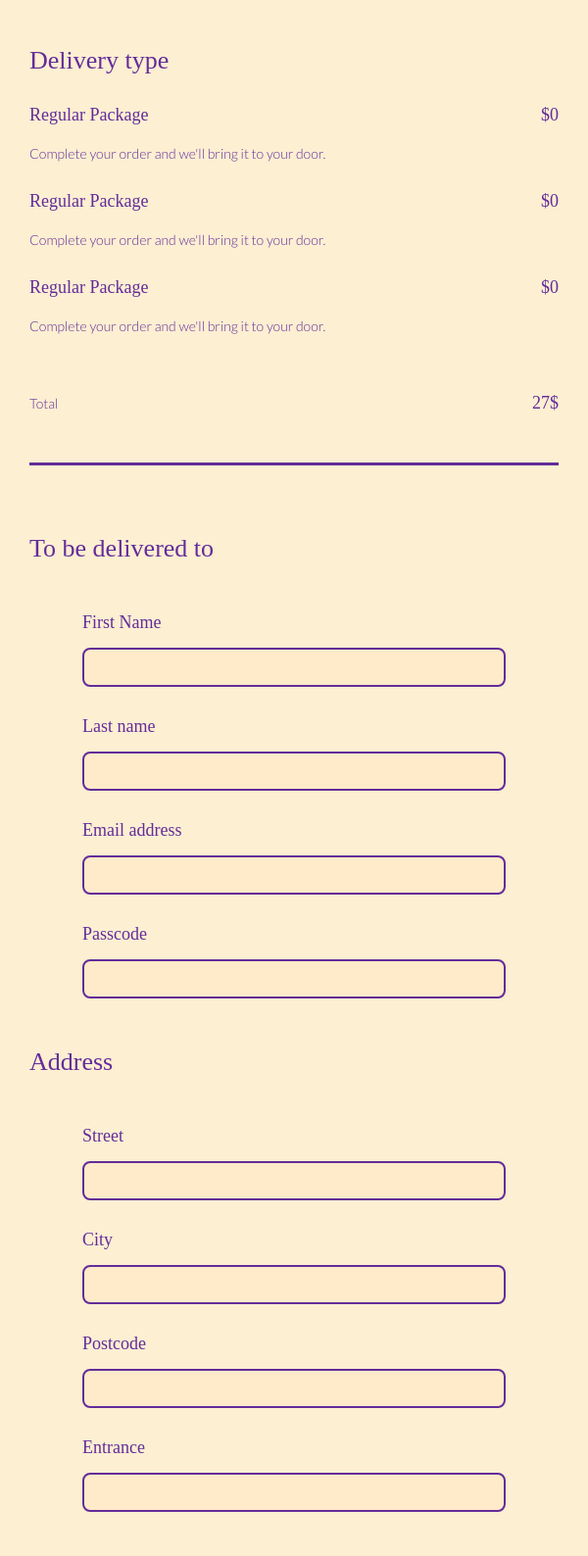
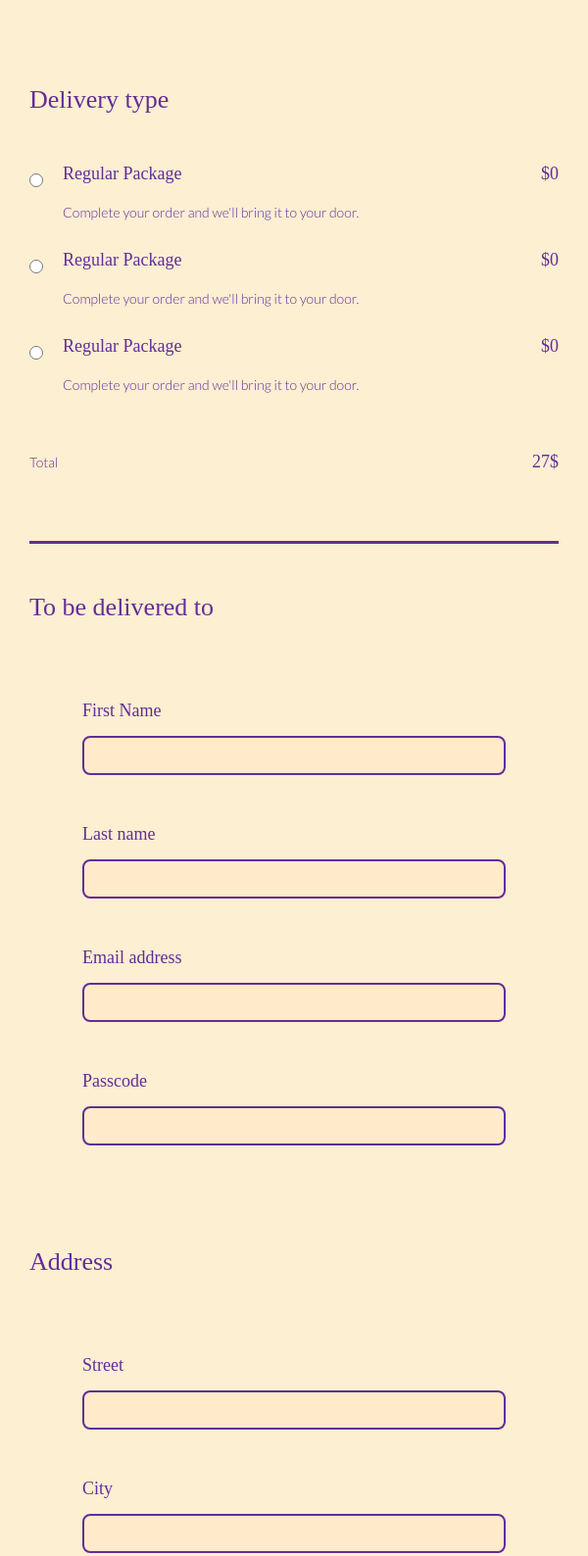
Before and after one commit to AnveBinmile/Assignment5, a plain HTML site: page CheckOUt/index.html in a window 600 px wide. Shown: the part 539-2127 px from the top of the page at 98% size. Drawn offline with Linux system fonts and the light colour scheme; a web font is replaced by a local one.

Commit message:
chnages done

```diff
--- a/CheckOUt/index.html
+++ b/CheckOUt/index.html
@@ -26,7 +26,6 @@
         <li><a href="../OurStory/index.html">Our Story</a></li>
         <li><a href="../WhyMissCupCake/index.html">Why Miss cupcake</a></li>
         <li><a href="index.html">Checkout</a></li>
-
       </ul>
 
       <div class="icon">
@@ -56,7 +55,7 @@
       </div>
     </div>
 
-    <div class="container">
+    <form class="container">
       <div class="first">
         <h5>
           <svg xmlns="http://www.w3.org/2000/svg" width="8" height="15" viewBox="0 0 8 15" fill="none">
@@ -69,27 +68,36 @@
         <div class="pkgs">
           <ul>
             <li>
+              <div class="option">
+                <input type="radio" id="html" name="fav_language" value="HTML" />
                 <div class="info">
                   <h4>Regular Package</h4>
                   <p>Complete your order and we'll bring it to your door.</p>
+                </div>
               </div>
 
               <h4>$0</h4>
             </li>
 
             <li>
+              <div class="option">
+                <input type="radio" id="html" name="fav_language" value="HTML" />
                 <div class="info">
                   <h4>Regular Package</h4>
                   <p>Complete your order and we'll bring it to your door.</p>
+                </div>
               </div>
 
               <h4>$0</h4>
             </li>
 
             <li>
+              <div class="option">
+                <input type="radio" id="html" name="fav_language" value="HTML" />
                 <div class="info">
                   <h4>Regular Package</h4>
                   <p>Complete your order and we'll bring it to your door.</p>
+                </div>
               </div>
 
               <h4>$0</h4>
@@ -161,7 +169,7 @@
 
         <div class="sec sec3">
           <h3>Contact</h3>
-          <div class="inps">
+          <div class="inps contact">
             <div class="inp">
               <label for="First name">Recipient's Name </label>
               <input type="text" />
@@ -215,11 +223,10 @@
       </div>
 
       <div class="third"></div>
-    </div>
+    </form>
 
     <div class="page footer_page">
       <div class="subpage footer">
-
         <h4 class="title_small">Miss Cupcake</h4>
         <div class="two">
           <div class="up">
--- a/CheckOUt/style.css
+++ b/CheckOUt/style.css
@@ -6,6 +6,7 @@
 
 body {
     background-color: #642C99;
+    /* accent-color: red; */
 }
 
 a {
@@ -23,13 +24,14 @@ a {
     /* object-fit: cover;
     background-repet: no-repeat; */
     width: 100%;
+    align-items: center;
     /* background-position: center; */
     /* background-size: cover; */
 }
 
 
 .nav {
-    max-width: 100%;
+    width: 100%;
     display: flex;
     justify-content: space-between;
     padding: 30px;
@@ -122,6 +124,11 @@ a {
     width: 56%;
 }
 
+.second{
+    display: flex;
+    flex-direction: column;
+    gap:60px;
+}
 
 .top {
     display: flex;
@@ -209,12 +216,9 @@ p {
     margin: auto;
     display: flex;
     flex-direction: column;
-    gap: 20px;
+    gap: 60px;
 }
 
-.container .second {
-    /* width: 70%; */
-}
 
 
 .pkgs {
@@ -222,7 +226,7 @@ p {
     flex-direction: column;
     gap: 30px;
     width: 100%;
-    padding: 50px 20px;
+    padding: 0 20px;
 }
 
 .pkgs ul li {
@@ -233,6 +237,45 @@ p {
     margin: 30px 0;
     /* gap: ; */
 }
+
+
+.option {
+    /* border: 2px solid red; */
+    display: flex;
+    align-items: flex-start;
+    gap: 30px;
+}
+
+.option input {
+    margin-top: 10px;
+    width: 24px;
+    height: 24px;
+    cursor: pointer;
+
+    /* appearance: none;
+    -webkit-appearance: none; */
+
+    /* For a circular appearance we need a border-radius. */
+    border-radius: 50%;
+
+    /* The background will be the radio dot's color. */
+    background-color: #FF572233;
+
+    /* The border will be the spacing between the dot and the outer circle */
+    border: 3px solid #FFF;
+
+    /* And by creating a box-shadow with no offset and no blur, we have an outer circle */
+    /* box-shadow: 0 0 0 1px blue; */
+    /* -webkit-appearance: none; */
+    /* appearance: none; */
+    /* border: 2px solid blue; */
+}
+
+input:checked {
+
+    accent-color: #642C99;
+}
+
 
 li .info {
     display: flex;
@@ -262,6 +305,10 @@ li .info {
     grid-row-gap: 70px;
 
     height: auto;
+}
+
+.contact{
+    grid-template-rows: repeat(1,2fr);
 }
 
 .inp {
@@ -299,7 +346,7 @@ li .info {
     margin: 50px auto;
 }
 
-.title_small{
+.title_small {
     opacity: 0;
     position: absolute;
 }
@@ -311,7 +358,7 @@ li .info {
     justify-content: flex-start;
     /* background-color: #642C99; */
     /* border: 2px solid blue; */
-    padding: 70px 0;
+    padding:  0;
     /* flex-direction: column; */
     /* gap: 20%; */
     /* border: 2px solid red; */
@@ -340,7 +387,7 @@ li .info {
     width: 100%;
     display: flex;
     /* width: 100%; */
-    padding: 50px 0;
+    /* padding: 50px 0; */
     justify-content: space-between;
 
 }
@@ -452,7 +499,8 @@ li .info {
     font-weight: 400;
     line-height: normal;
     width: 30%;
-    margin: 100px 0;
+    margin: 50px 0;
+    float: right;
 }
 
 
@@ -482,7 +530,7 @@ li .info {
     }
 
 
-    .nav .menu{
+    .nav .menu {
         width: 80%;
     }
 
@@ -492,7 +540,9 @@ li .info {
         grid-row-gap: 50px;
     }
 
-    .page{
+
+
+    .page {
         margin: 30px 0;
     }
 
@@ -521,7 +571,7 @@ li .info {
     }
 
     .container .first {
-        gap: 70px;
+        gap: 60px;
     }
 
     .top {
@@ -564,7 +614,7 @@ li .info {
     }
 
 
-    .footer button{
+    .footer button {
         width: 70%;
     }
 
@@ -604,6 +654,10 @@ li .info {
         text-align: left;
     }
 
+    .footer .inp {
+        flex-direction: column;
+    }
+
 
 }
 
@@ -612,7 +666,7 @@ li .info {
     .background {
         background: url('photos/bgsmall.png'), 50% / cover no-repeat;
         width: 100%;
-        gap: 40px;
+        gap: 60px;
         /* background-size: cover; */
 
         /* gap: 50px; */
@@ -625,9 +679,9 @@ li .info {
         /* font-size: 30px; */
     }
 
-    .page{
+    .page {
         margin: 30px auto;
-        width: 90%;
+        width: 80%;
 
     }
 
@@ -700,11 +754,11 @@ li .info {
 
 
     .container {
-        gap: 20px;
+        gap: 0px;
     }
 
-    .container .first{
-        gap: 0;
+    .container .first {
+        gap: 20px;
     }
 
     .total {
@@ -721,8 +775,8 @@ li .info {
         flex-direction: column;
         /* justify-content: flex-start; */
         align-items: center;
-        margin: 50px 0;
-        gap: 30px;
+        margin: 80px 0;
+        gap: 50px;
     }
 
     .inp label {
@@ -732,6 +786,15 @@ li .info {
 
     .inp input {
         height: 40px;
+    }
+
+    .option{
+        gap:20px;
+    }
+
+    .option input{
+        width: 14px;
+        height: 14px;
     }
 
     .container .second {
@@ -757,6 +820,10 @@ li .info {
         margin-right: 0;
     }
 
+    .second{
+        gap: 24px;
+    }
+
 
 
 
@@ -768,6 +835,8 @@ li .info {
         align-items: flex-start;
 
     }
+
+    .footer .icon
 
     .footer .title {
         opacity: 0;
@@ -796,5 +865,18 @@ li .info {
         gap: 30px;
     }
 
+    .title{
+        display: none;
+    }
+
 
 }
+
+@media screen  and (min-width:400px) and (max-width:1000px) {
+    .footer_page{
+        margin-top: 0px;
+        padding-top: 20px;
+        width: 100%;
+        background-color: #642C99;
+    }
+}
--- a/WhyMissCupCake/style.css
+++ b/WhyMissCupCake/style.css
@@ -456,7 +456,7 @@ a {
     }
 
     .circle {
-        width: 100%;
+        width: 90%;
         /* height: 350px; */
         /* height: 300px; */
         margin: auto;
@@ -480,7 +480,7 @@ a {
     }
 
     .bytes p {
-        width: 100%;
+        width: 80%;
         font-size: 14px;
         text-align: justify;
         line-height: 20px;
@@ -560,6 +560,9 @@ a {
         text-align: left;
     }
 
+    .footer .inp {
+        flex-direction: column;
+      }
 
 
 }
@@ -572,7 +575,7 @@ a {
     .background {
         background: url('photos/bg/bgsmall.png'), lightgray 50% / cover no-repeat;
         width: 100%;
-        gap: 100px;
+        gap: 95px;
         /* gap: 0; */
         /* border: 30px solid red; */
     }
@@ -645,7 +648,7 @@ a {
     .page2 .cards {
         display: flex;
         flex-direction: column;
-        gap: 50px;
+        gap: 70px;
 
     }
 
@@ -663,10 +666,11 @@ a {
 
     .bytes p {
         text-align: center;
+        width: 90%;
     }
 
     .bytes img{
-        width: 30%;
+        width:30%;
     }
 
 
@@ -727,3 +731,15 @@ a {
         left: -4em;
     }
 }
+
+
+@media screen and (min-width:480px) and (max-width:710px){
+    .footer_page{
+        background-color: #642C99;
+        /* border: 2px solid red; */
+    }
+
+    .bytes img{
+        width: 20%;
+    }
+}
--- a/style.css
+++ b/style.css
@@ -11,13 +11,26 @@ a {
 .background {
   background: url("photos/bg\ 1.png"), lightgray 50% / cover no-repeat;
   width: 100%;
+  gap: 100px;
+  display: flex;
+  flex-direction: column;
+  align-items: flex-start;
 
+  /* gap: 50px; */
   /* background-repeat: no-repeat; */
   /* border: 2px solid black; */
 }
 
+.container{
+  width: 100%;
+  display: flex;
+  flex-direction: column;
+  gap: 240px;
+  /* border: 10px solid red; */
+}
+
 .nav {
-  max-width: 100%;
+  width: 100%;
   display: flex;
   justify-content: space-between;
   padding: 30px;
@@ -77,7 +90,7 @@ a {
   margin: auto;
   /* padding: 30px 0; */
   /* border: 2px solid black; */
-  padding: 100px 0;
+  /* padding: 45px 0; */
 }
 
 .page h1 {
@@ -232,7 +245,8 @@ e .pic {
   display: flex;
   flex-direction: column;
   gap: 200px;
-  padding: 200px 0;
+  /* gap: 200px; */
+  /* padding: 200px 0; */
 }
 
 .page3 h2 {
@@ -341,7 +355,7 @@ e .pic {
   display: flex;
   justify-content: flex-end;
   align-items: center;
-  padding: 200px 0;
+  padding: 100px 0;
   gap: 20%;
 }
 
@@ -609,9 +623,13 @@ e .pic {
     /* border: 2px solid black; */
   }
 
+  .container{
+    gap: 200px;
+  }
+
   .subpage {
     width: 90%;
-    padding: 50px 0;
+    /* padding: 50px 0; */
   }
 
   .nav .menu{
@@ -662,7 +680,7 @@ e .pic {
 
   .page3 {
     gap: 90px;
-    padding: 160px 0;
+    /* padding: 230px 0; */
   }
 
   .page3 h2 {
@@ -677,8 +695,8 @@ e .pic {
   /* ********** */
 
   .page4 {
-    gap: 2%;
-    padding: 160px 0;
+    /* gap: 2%; */
+    padding: 100px 0;
   }
 
   .page4 p {
@@ -702,7 +720,7 @@ e .pic {
 
   .footer{
     align-items: flex-end;
-    padding: 100px 0;
+    /* padding: 100px 0; */
     /* padding-bottom: 0; */
     /* padding: 0; */
     /* padding-top: 200px; */
@@ -743,16 +761,21 @@ e .pic {
 
 }
 
-@media screen and (max-width: 820px) {
+@media screen and (max-width:760px) {
   .background {
     background: url("photos/bgSmall.png"), lightgray 50% / cover no-repeat;
     width: 100%;
+    gap: 100px;
     /* border: 2px solid black; */
+  }
+
+  .container{
+    gap: 135px;
   }
 
   .subpage {
     width: 100%;
-    padding: 30px 0;
+    /* padding: 30px 0; */
   }
 
   .nav {
@@ -859,13 +882,13 @@ e .pic {
   /* ********** */
 
   .page3 {
-    padding: 50px 30px;
-    gap: 60px;
+    padding: 0 30px;
+    gap: 100px;
   }
 
   .page3 .items {
     grid-template-columns: repeat(1, 2fr);
-    grid-row-gap: 90px;
+    grid-row-gap: 85px;
   }
 
   .page3 h2 {
@@ -891,9 +914,9 @@ e .pic {
   }
 
   .page4 {
-    padding: 100px 0;
-    width: 80%;
-    height: 90%;
+    padding: 0 0;
+    width: 82%;
+    /* height: 90%; */
   }
 
   .page4 .pic img {
```
Also changed, not shown: OurStory/style.css (+41 -31 lines), index.html (+6 -7 lines). Lines whose indentation alone changed are shown as unchanged.
